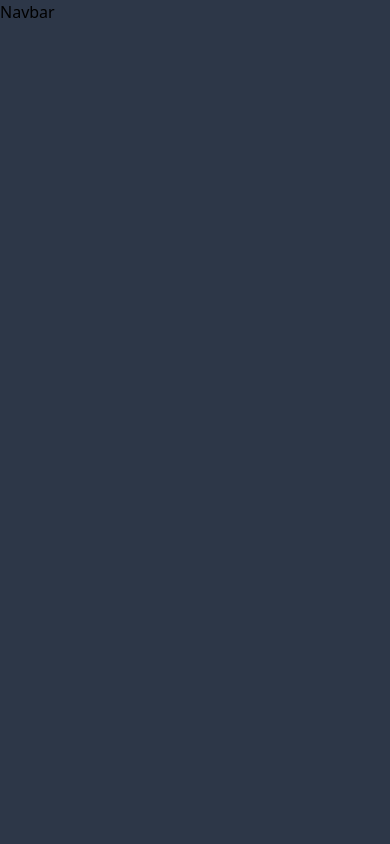
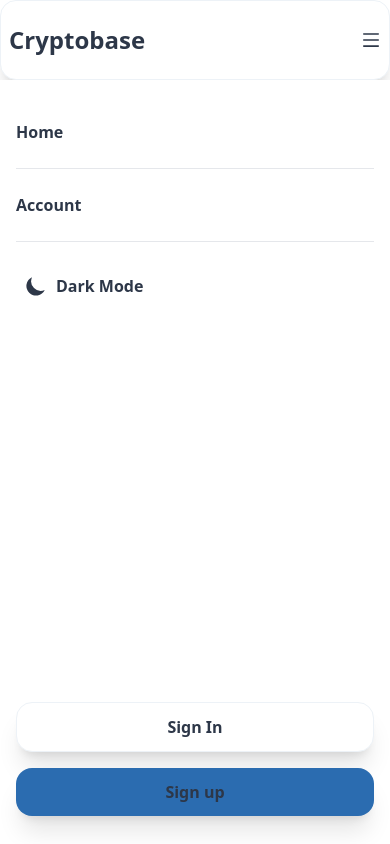
Before and after one commit to DaveyMelero/Crypto-Base, a React (Create React App) app in the folder currency/: page / in a window 390 px wide. Built offline with nearby package versions, Linux system fonts and the light colour scheme.

Commit message:
added Navbar file

```diff
--- a/currency/package.json
+++ b/currency/package.json
@@ -8,6 +8,7 @@
     "@testing-library/user-event": "^13.5.0",
     "react": "^18.2.0",
     "react-dom": "^18.2.0",
+    "react-icons": "^4.8.0",
     "react-router-dom": "^6.11.1",
     "react-scripts": "5.0.1",
     "web-vitals": "^2.1.4"
--- a/currency/src/components/Navbar.jsx
+++ b/currency/src/components/Navbar.jsx
@@ -1,8 +1,65 @@
 import React from 'react'
+import {Link} from 'react-router-dom'
+import ThemeToggle from './ThemeToggle'
+import {AiOutlineClose, AiOutlineMenu} from 'react-icons/ai'
+import { useState } from 'react'
+
+
+
 
 const Navbar = () => {
+    const [nav, setNav] = useState(false)
+
+    const handleNav = () => {
+        setNav(!nav)
+    }
+
   return (
-    <div> Navbar</div>
+    <div>
+       <div className='rounded-div flex items-center justify-between h-20 font-bold'>
+            <Link tp='/'>
+                <h1 className='text-2xl'>Cryptobase</h1>
+            </Link>
+            <div className='hidden md:block'>
+                <ThemeToggle />
+            </div>
+            <div className='hidden md:block'>
+                <Link to='/signin' className='p-4 hover:text-accent'>Sign in</Link>
+                <Link to='/signup' className='bg-button text-btntext px-5 py-2 ml-2 rounded-2xl shadow-lg hover:shadow-2xl'>Sign Up</Link>
+            </div>
+
+            {/* Menu Icon */}
+            <div onClick={handleNav} className='block md:hidden cursor-pointer z-10'>
+                {nav ? <AiOutlineClose  size={20}/> : <AiOutlineMenu size={20}/>}
+            </div>
+
+
+
+            {/* Mobile Menu */}
+            <div className='md:hidden fixed left-0 top-20 flex flex-col items-center justify-between w-full h-[90%] bg-primary ease-in duration-300 z-10'>
+                <ul className='w-full p-4'>
+                    <li className='border-b py-6'>
+                        <Link to='/'>Home</Link>
+                    </li>
+                    <li className='border-b py-6'>
+                        <Link to='/'>Account</Link>
+                    </li>
+                    <li className='py-6'>
+                        <ThemeToggle />
+                    </li>
+                </ul>
+                <div className='flex flex-col w-full p-4'>
+                    <Link to='/signin'>
+                     <button className='w-full my-2 p-3 bg-primary text-primary border border-secondary rounded-2xl shadow-xl'>Sign In</button>
+                    </Link>
+                    <Link to='/signup'>
+                     <button className='w-full my-2 p-3 bg-button text-btnText rounded-2xl shadow-xl'>Sign up</button>
+                    </Link>
+                </div>
+            </div>
+
+        </div>
+    </div>
   )
 }
 
--- /dev/null
+++ b/currency/src/components/ThemeToggle.jsx
@@ -0,0 +1,24 @@
+import React, { useContext } from 'react'
+import {HiSun, HiMoon} from 'react-icons/hi'
+import { ThemeContext } from '../context/ThemeContext'
+
+const ThemeToggle = () => {
+const {theme, setTheme} = useContext(ThemeContext)
+
+  return (
+    <div className='p-2' >
+       {theme === 'dark' ? (
+        <div className='flex item-center  cursor-pointer' onClick={() => setTheme (theme === 'dark' ? 'light' : 'dark')} >
+            <HiSun className='text-primary text-2xl mr-2' /> Light Mode
+        </div>
+
+       ) :  (
+       <div className='flex item-center  cursor-pointer' onClick={() => setTheme (theme === 'dark' ? 'light' : 'dark')} >
+        <HiMoon className='text-primary text-2xl mr-2' /> Dark Mode
+        </div>
+        )}
+    </div>
+  )
+}
+
+export default ThemeToggle
--- a/currency/src/index.css
+++ b/currency/src/index.css
@@ -10,23 +10,23 @@
   @apply border border-secondary rounded-2xl shadow-xl bg-primary px-2 max-w-[1140px] w-full mx-auto
 }
 
-.dark{
+.dark {
   --color-bg-primary: #2d3748;
   --color-bg-primary: #2d3748;
   --color-bg-secondary: #283141;
- --color-bg-primary: #dbdbdb;
- --color-bg-secondary: #81efd9;
- --color-bg-accent: #81e6d9;
- --color-bg-primary: #4a5361;
+  --color-text-primary: #dbdbdb;
+  --color-text-secondary: #e2e8f0;
+  --color-text-accent: #81e6d9;
+  --color-bg-input: #4a5361;
   --color-bg-button: #81e6d9;
 }
 
-.light{
+.light {
   --color-bg-primary: #ffffff;
   --color-bg-secondary: #edf2f7;
- --color-bg-primary: #2d3748;
- --color-bg-secondary: #4a5568;
- --color-bg-accent: #2b6cb0;
+  --color-text-primary: #2d3748;
+  --color-text-secondary: #4a5568;
+  --color-text-accent: #2b6cb0;
   --color-bg-input: #edf2f7;
   --color-bg-button: #2b6cb0;
 }
```
Also changed, not shown: 1 other file (tests, documents, lock files or other folders). Lines whose indentation alone changed are shown as unchanged.
